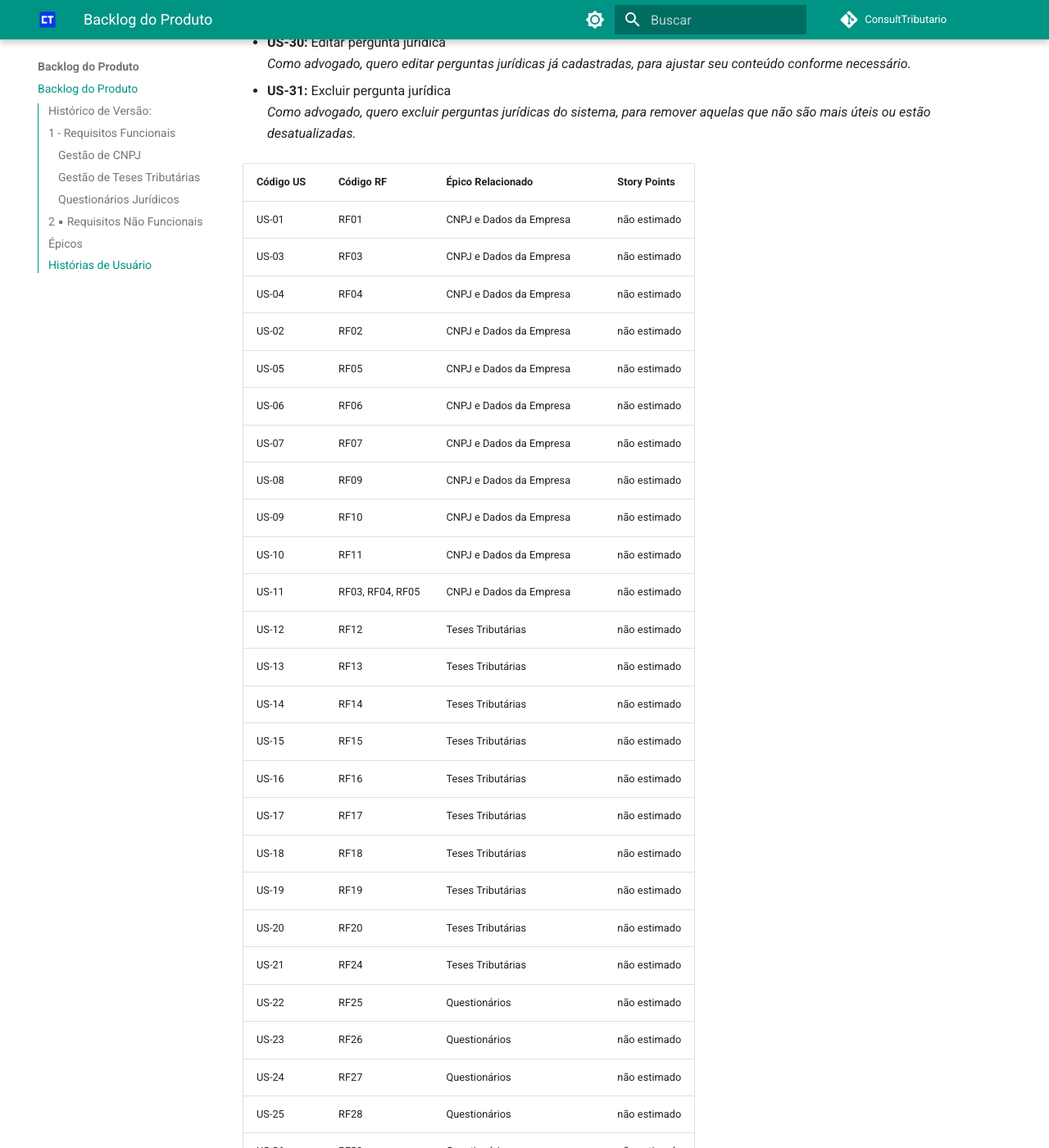
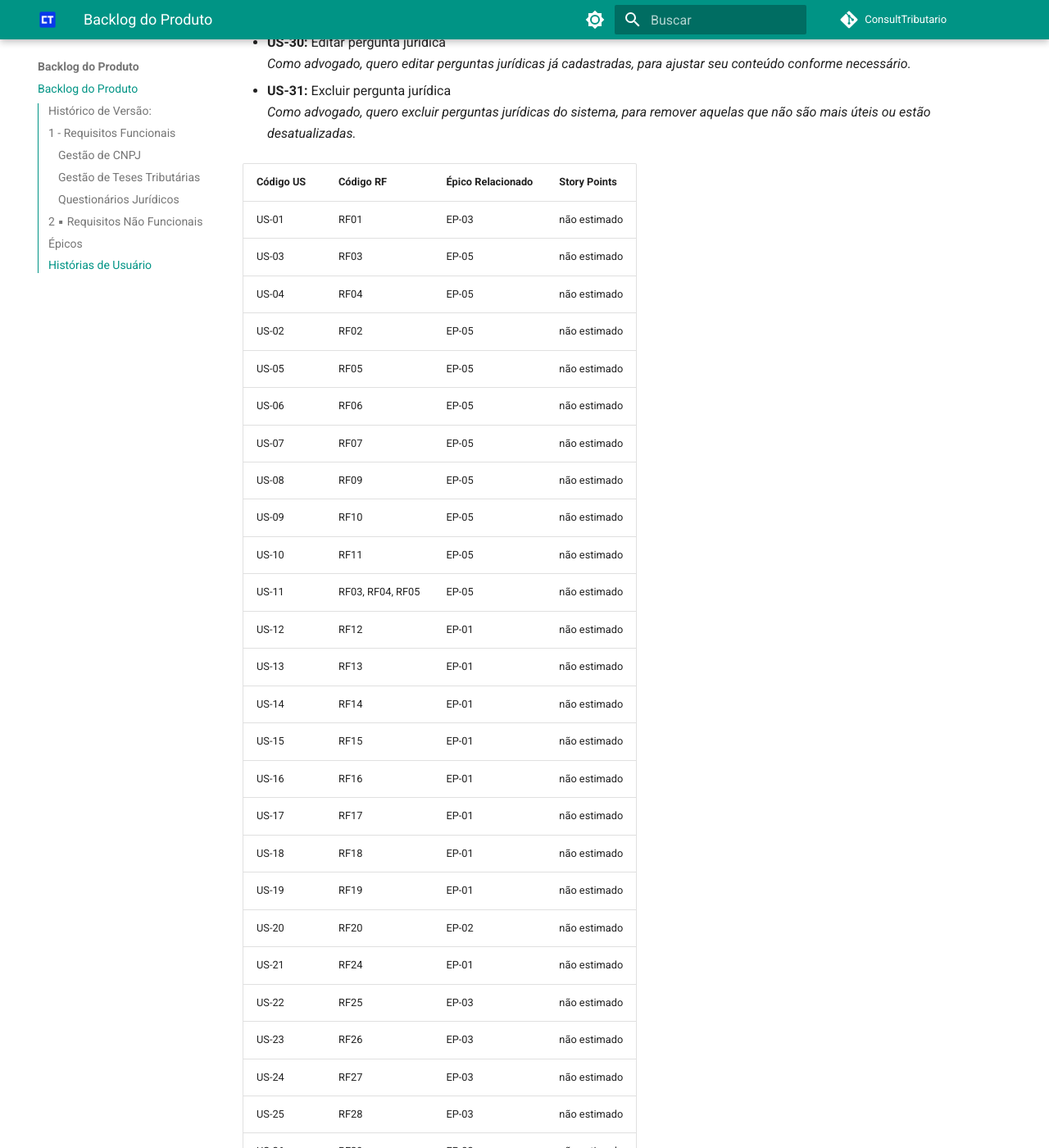
Before and after one commit to mdsreq-fga-unb/2025.1-T02-ConsultTributario, an MkDocs documentation site: the page built from docs/visao-produto/product-backlog.md, in a window 1280 px wide and 1400 px high, scrolled down 5542 px. Shown: the whole window at 82% size. Built offline with MkDocs 1.6.1 and Material for MkDocs 9.7.7, drawn with Linux system fonts in a browser that asks for light colours; comment, search, counter and statistics services are not loaded; some of the changed text lies outside the part shown.

Commit message:
fix: atualiza o relacionamento de US com epicos

```diff
--- a/docs/visao-produto/product-backlog.md
+++ b/docs/visao-produto/product-backlog.md
@@ -176,34 +176,34 @@ O backlog de produto é uma lista dinâmica e priorizada que contém todos os re
 
 | Código US | Código RF              | Épico Relacionado             | Story Points  |
 |-----------|------------------------|-------------------------------|---------------|
-| US-01     | RF01                   | CNPJ e Dados da Empresa       | não estimado  |
-| US-03     | RF03                   | CNPJ e Dados da Empresa       | não estimado  |
-| US-04     | RF04                   | CNPJ e Dados da Empresa       | não estimado  |
-| US-02     | RF02                   | CNPJ e Dados da Empresa       | não estimado  |
-| US-05     | RF05                   | CNPJ e Dados da Empresa       | não estimado  |
-| US-06     | RF06                   | CNPJ e Dados da Empresa       | não estimado  |
-| US-07     | RF07                   | CNPJ e Dados da Empresa       | não estimado  |
-| US-08     | RF09                   | CNPJ e Dados da Empresa       | não estimado  |
-| US-09     | RF10                   | CNPJ e Dados da Empresa       | não estimado  |
-| US-10     | RF11                   | CNPJ e Dados da Empresa       | não estimado  |
-| US-11     | RF03, RF04, RF05       | CNPJ e Dados da Empresa       | não estimado  |
-| US-12     | RF12                   | Teses Tributárias             | não estimado  |
-| US-13     | RF13                   | Teses Tributárias             | não estimado  |
-| US-14     | RF14                   | Teses Tributárias             | não estimado  |
-| US-15     | RF15                   | Teses Tributárias             | não estimado  |
-| US-16     | RF16                   | Teses Tributárias             | não estimado  |
-| US-17     | RF17                   | Teses Tributárias             | não estimado  |
-| US-18     | RF18                   | Teses Tributárias             | não estimado  |
-| US-19     | RF19                   | Teses Tributárias             | não estimado  |
-| US-20     | RF20                   | Teses Tributárias             | não estimado  |
-| US-21     | RF24                   | Teses Tributárias             | não estimado  |
-| US-22     | RF25                   | Questionários                 | não estimado  |
-| US-23     | RF26                   | Questionários                 | não estimado  |
-| US-24     | RF27                   | Questionários                 | não estimado  |
-| US-25     | RF28                   | Questionários                 | não estimado  |
-| US-26     | RF29                   | Questionários                 | não estimado  |
-| US-27     | RF30                   | Exportação e Relacionamentos  | não estimado  |
-| US-28     | RF31                   | Exportação e Relacionamentos  | não estimado  |
-| US-29     | RF23                   | Exportação e Relacionamentos  | não estimado  |
-| US-30     | RF21                   | Exportação e Relacionamentos  | não estimado  |
-| US-31     | RF22                   | Exportação e Relacionamentos  | não estimado  |
+| US-01     | RF01                   | EP-03                         | não estimado  |
+| US-03     | RF03                   | EP-05       | não estimado  |
+| US-04     | RF04                   | EP-05       | não estimado  |
+| US-02     | RF02                   | EP-05       | não estimado  |
+| US-05     | RF05                   | EP-05       | não estimado  |
+| US-06     | RF06                   | EP-05       | não estimado  |
+| US-07     | RF07                   | EP-05       | não estimado  |
+| US-08     | RF09                   | EP-05       | não estimado  |
+| US-09     | RF10                   | EP-05       | não estimado  |
+| US-10     | RF11                   | EP-05       | não estimado  |
+| US-11     | RF03, RF04, RF05       | EP-05       | não estimado  |
+| US-12     | RF12                   | EP-01             | não estimado  |
+| US-13     | RF13                   | EP-01             | não estimado  |
+| US-14     | RF14                   | EP-01             | não estimado  |
+| US-15     | RF15                   | EP-01             | não estimado  |
+| US-16     | RF16                   | EP-01             | não estimado  |
+| US-17     | RF17                   | EP-01             | não estimado  |
+| US-18     | RF18                   | EP-01             | não estimado  |
+| US-19     | RF19                   | EP-01             | não estimado  |
+| US-20     | RF20                   | EP-02             | não estimado  |
+| US-21     | RF24                   | EP-01             | não estimado  |
+| US-22     | RF25                   | EP-03                 | não estimado  |
+| US-23     | RF26                   | EP-03                 | não estimado  |
+| US-24     | RF27                   | EP-03                 | não estimado  |
+| US-25     | RF28                   | EP-03                 | não estimado  |
+| US-26     | RF29                   | EP-03                 | não estimado  |
+| US-27     | RF30                   | EP-04  | não estimado  |
+| US-28     | RF31                   | EP-02  | não estimado  |
+| US-29     | RF23                   | EP-02  | não estimado  |
+| US-30     | RF21                   | EP-02  | não estimado  |
+| US-31     | RF22                   | EP-02  | não estimado  |
```
